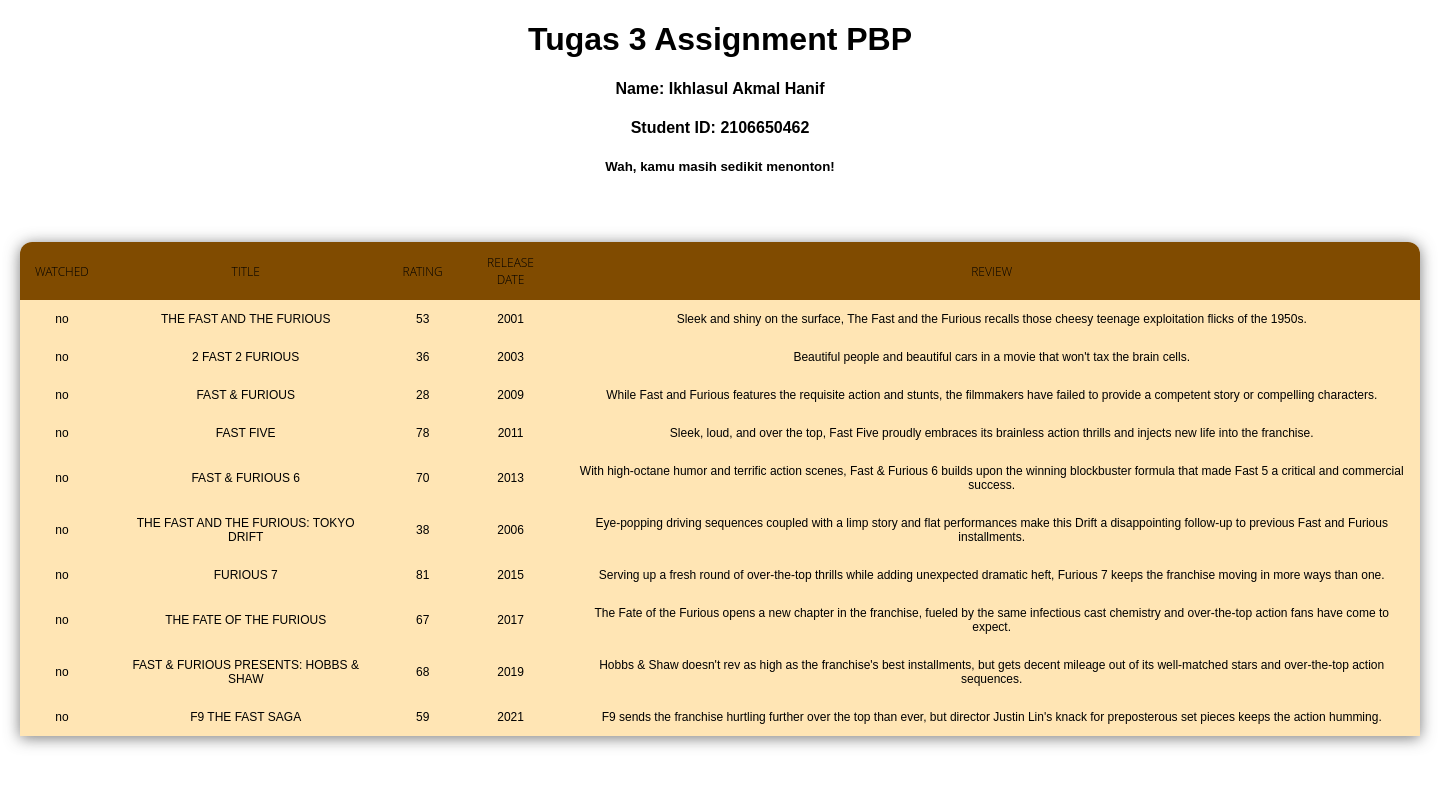
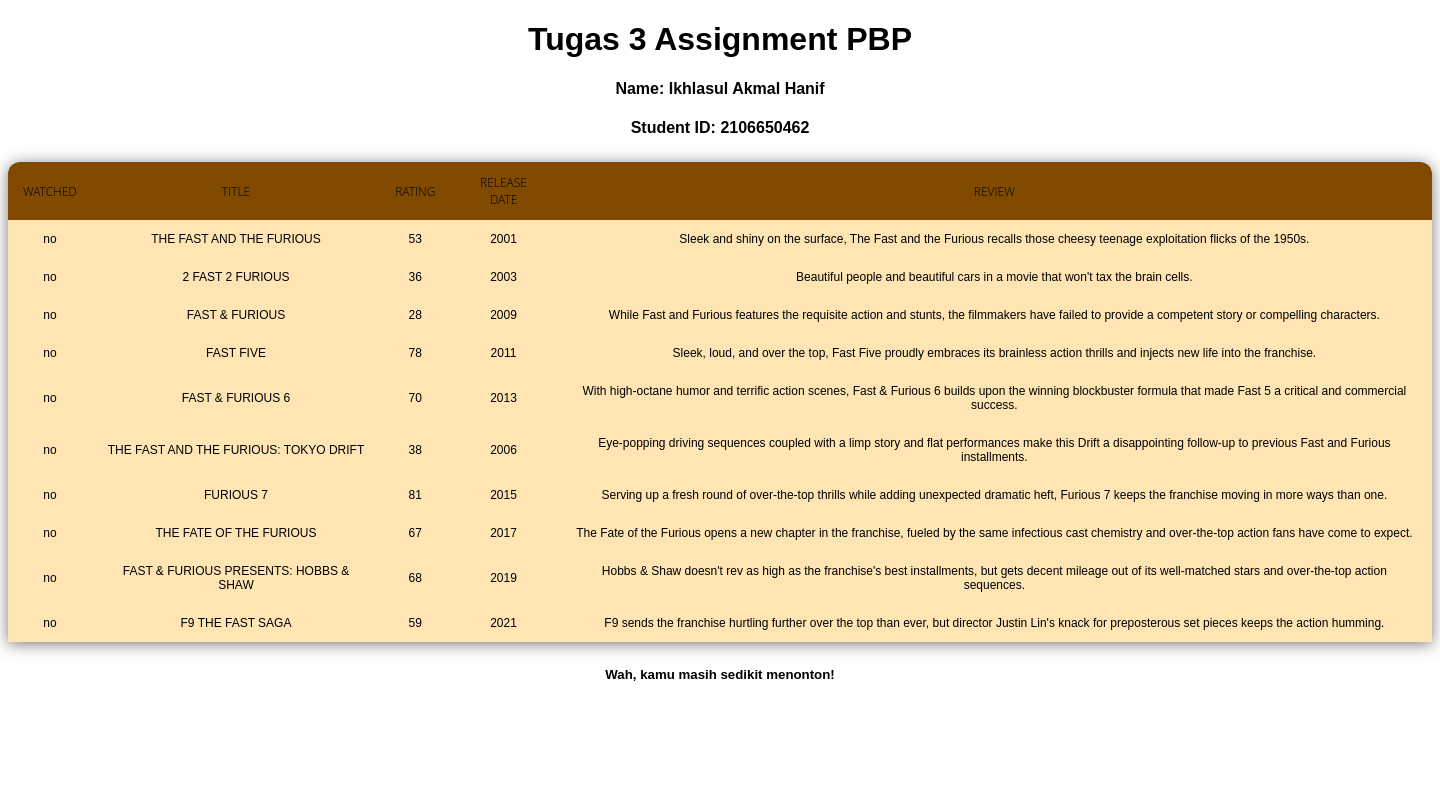
Before and after one commit to IkhlasulHanif/Tugas2PBP, a Django app: page /mywatchlist/ in a window 1440 px wide. Shown: the top 787 px of the page. Run offline with Django 4.2, Linux system fonts and the light colour scheme; data comes from the database, SQL or seed files in the repository.

Commit message:
edit html

```diff
--- a/mywatchlist/templates/mywatchlist.html
+++ b/mywatchlist/templates/mywatchlist.html
@@ -4,11 +4,6 @@
 
  <style>
   .main-table{
-    position: absolute;
-    z-index: 2;
-    left: 50%;
-    top: 58%;
-    transform: translate(-50%,-50%);
     font-size: 12px;
     box-shadow: 0 2px 15px rgba(64,64,64,.7);
     border-radius: 12px 12px 0 0;
```
